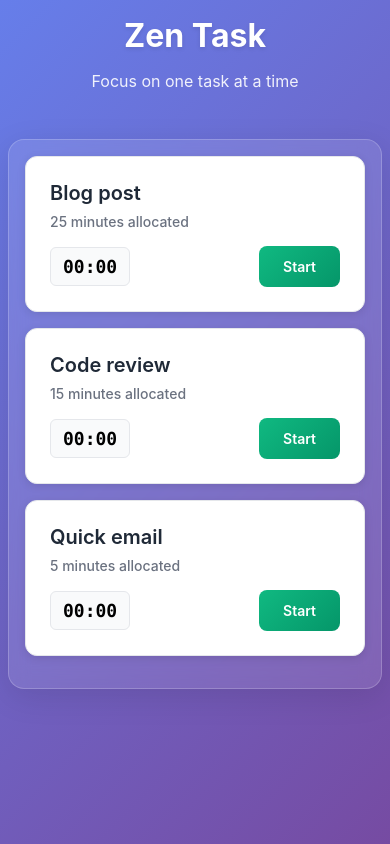
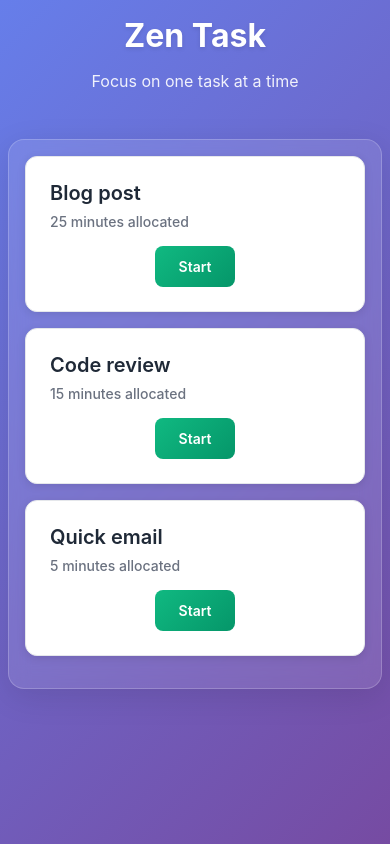
Before and after one commit to Kiloma-Advanced-Solutions/ZenTask, a Next.js app: page / in a window 390 px wide. Built offline with nearby package versions, Linux system fonts and the light colour scheme.

Commit message:
started code modified

```diff
--- a/components/TaskRow.module.css
+++ b/components/TaskRow.module.css
@@ -34,34 +34,10 @@
   font-weight: 500;
 }
 
-.timerSection {
+.buttonSection {
   display: flex;
   align-items: center;
   gap: 1rem;
-}
-
-.timerSection span {
-  font-family: 'Monaco', 'Menlo', 'Ubuntu Mono', monospace;
-  font-size: 1.125rem;
-  font-weight: 600;
-  min-width: 3.5rem;
-  text-align: center;
-  padding: 0.5rem 0.75rem;
-  background: #f9fafb;
-  border-radius: 6px;
-  border: 1px solid #e5e7eb;
-}
-
-.timerSection .timer-running {
-  background: #fef3c7;
-  border-color: #f59e0b;
-  color: #92400e;
-}
-
-.timerSection .timer-stopped {
-  background: #f3f4f6;
-  border-color: #d1d5db;
-  color: #4b5563;
 }
 
 .toggleButton {
@@ -118,7 +94,7 @@
     gap: 1rem;
   }
 
-  .timerSection {
-    justify-content: space-between;
+  .buttonSection {
+    justify-content: center;
   }
 }
--- a/components/TaskRow.tsx
+++ b/components/TaskRow.tsx
@@ -19,7 +19,7 @@ export default function TaskRow({ task }: TaskRowProps) {
         <p className={styles.allocatedTime}>{task.allocatedMinutes} minutes allocated</p>
       </div>
 
-      <div className={styles.timerSection}>
+      <div className={styles.buttonSection}>
         <Timer running={isRunning} />
         <button
           className={`${styles.toggleButton} ${isRunning ? styles.stopButton : styles.startButton}`}
--- a/components/Timer.tsx
+++ b/components/Timer.tsx
@@ -7,6 +7,7 @@ interface TimerProps {
 }
 
 export default function Timer({ running }: TimerProps) {
+  // eslint-disable-next-line @typescript-eslint/no-unused-vars
   const [seconds, setSeconds] = useState(0);
 
   useEffect(() => {
@@ -30,15 +31,6 @@ export default function Timer({ running }: TimerProps) {
     }
   }, [running]);
 
-  const formatTime = (totalSeconds: number) => {
-    const minutes = Math.floor(totalSeconds / 60);
-    const secs = totalSeconds % 60;
-    return `${minutes.toString().padStart(2, '0')}:${secs.toString().padStart(2, '0')}`;
-  };
-
-  return (
-    <span className={running ? 'timer-running' : 'timer-stopped'}>
-      {formatTime(seconds)}
-    </span>
-  );
+  // TODO: Candidate should replace console.log with visible mm:ss display
+  return null;
 }
```
Also changed, not shown: 1 other file (tests, documents, lock files or other folders).
